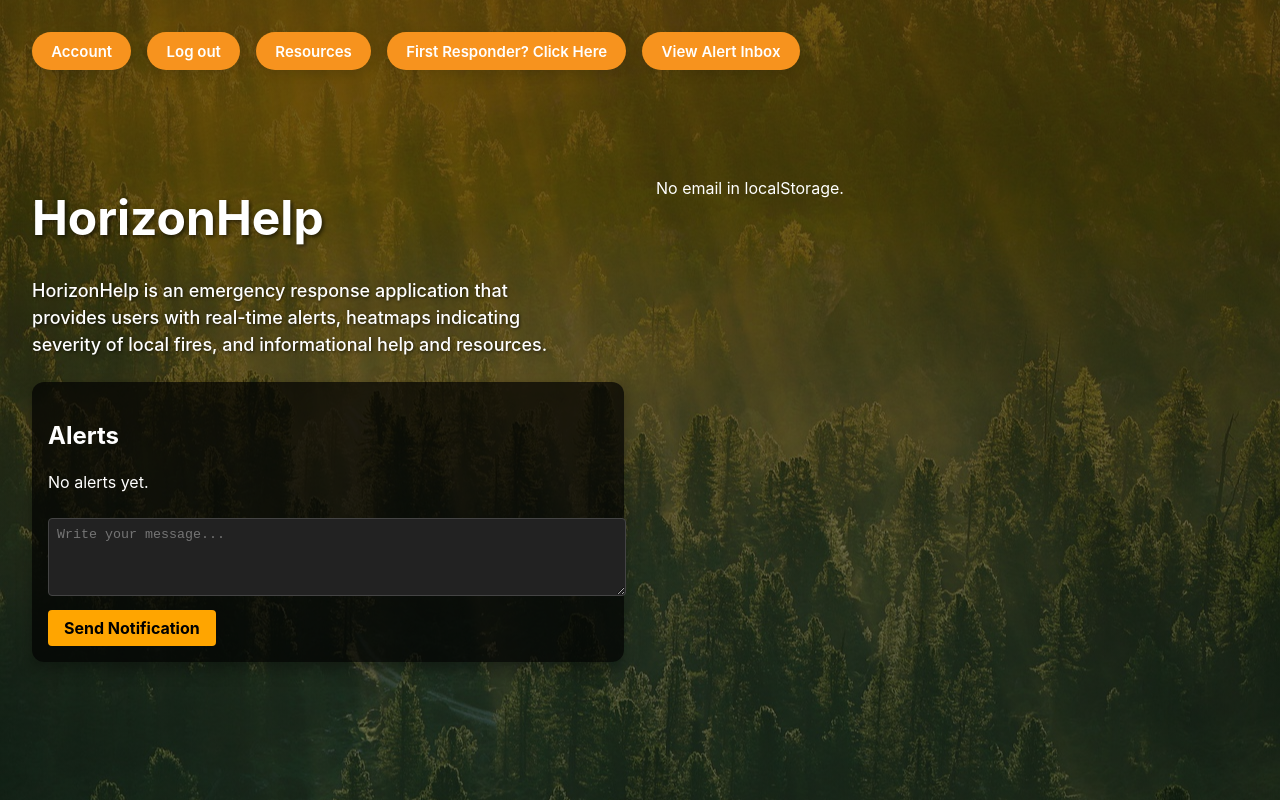
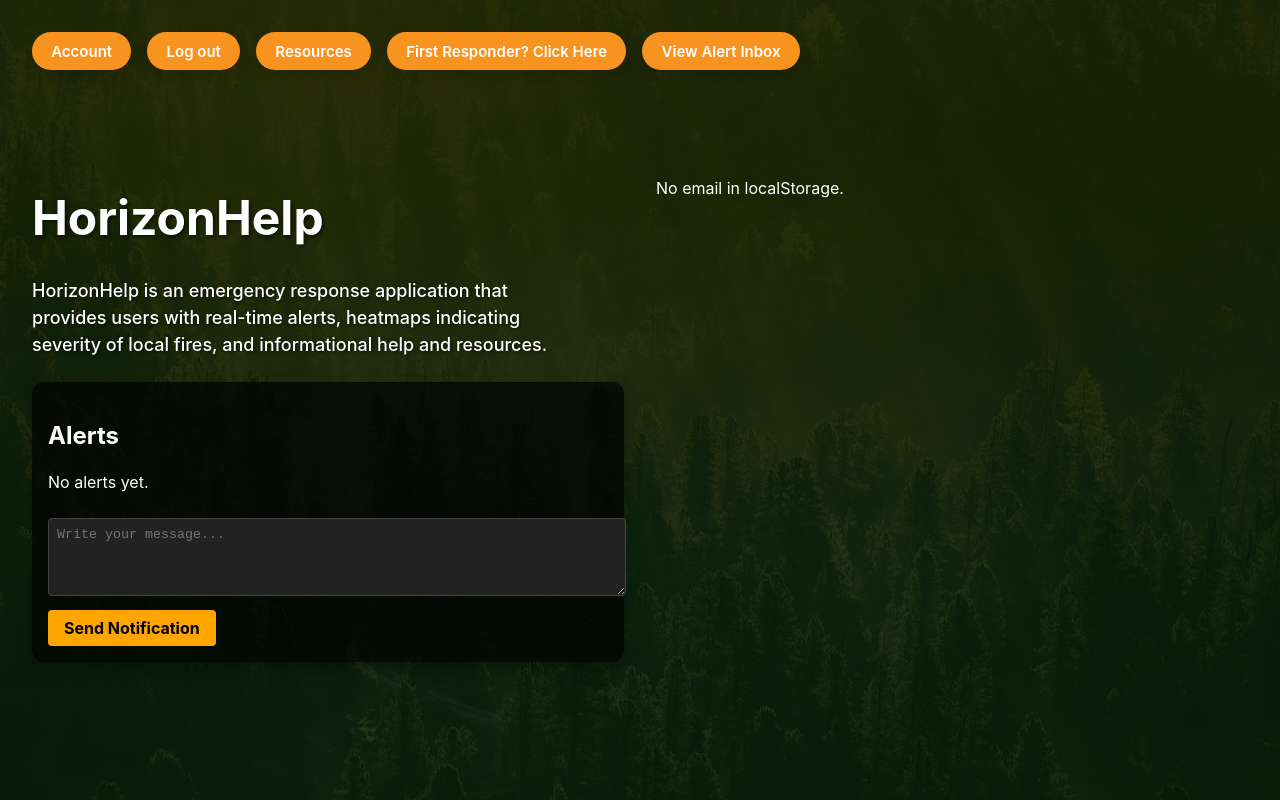
Before and after one commit to aj202088/HorizonHelp, a React (Vite) app in the folder frontend/: page /dashboard in a window 1280 px wide. Built offline with nearby package versions, Linux system fonts and the light colour scheme.

Commit message:
again, aesthetics

```diff
--- a/frontend/src/pages/DashboardPage.jsx
+++ b/frontend/src/pages/DashboardPage.jsx
@@ -94,7 +94,8 @@ const DashboardPage = () => {
     <div style={{
       height: "100vh",
       width: "100vw",
-      backgroundImage: 'linear-gradient(rgba(17, 27, 10, 0.6), rgba(17, 27, 10, 0.6)), url("/src/assets/forest.jpg")',
+      backgroundImage: 'linear-gradient(rgba(5, 25, 5, 0.85), rgba(5, 25, 5, 0.85)), url("/src/assets/forest.jpg")',
+      //backgroundImage: 'linear-gradient(rgba(17, 27, 10, 0.6), rgba(17, 27, 10, 0.6)), url("/src/assets/forest.jpg")',
       backgroundSize: "cover",
       backgroundPosition: "center",
       color: "white",
```
